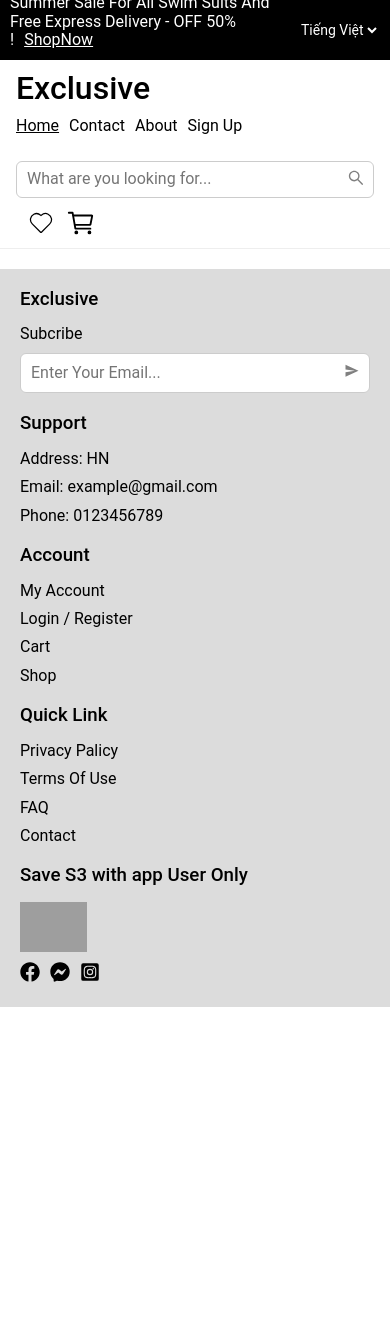
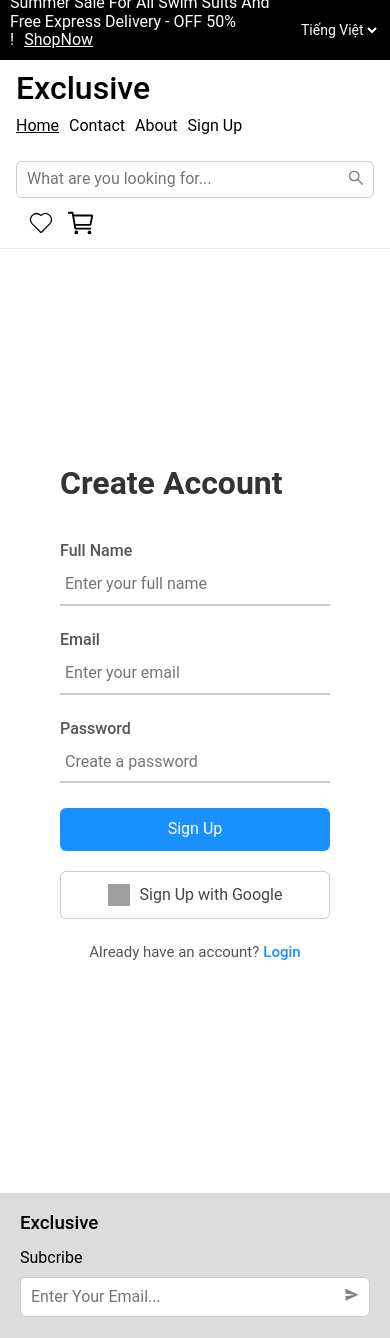
Before and after one commit to nguyenketri/Website_ReactIs, a React (Create React App) app in the folder fe/my_shop/: page /signup in a window 390 px wide. Shown: the top 1338 px of the page. Before the commit the page ends 1007 px from the top, so only its background shows below. Built offline with nearby package versions, Linux system fonts and the light colour scheme; grey boxes are pictures that could not be loaded.

Commit message:
finish form login and sign_up

```diff
--- /dev/null
+++ b/fe/my_shop/src/pages/authen/login.js
@@ -0,0 +1,47 @@
+import { Form, Input, Button, Checkbox } from "antd";
+import "./style.scss";
+
+export default function LoginPage() {
+
+  return (
+    <div class="login-container">
+
+  <div class="login-image">
+    <img
+      src="https://images.unsplash.com/photo-1517245386807-bb43f82c33c4"
+      alt="login banner"
+    />
+  </div>
+
+
+  <div class="login-form">
+    <h2>Login</h2>
+    <form action="#">
+      <div class="form-group">
+        <label for="username">Username</label>
+        <input type="text" id="username" placeholder="Enter username" required />
+      </div>
+
+      <div class="form-group">
+        <label for="password">Password</label>
+        <input
+          type="password"
+          id="password"
+          placeholder="Enter password"
+          required
+        />
+      </div>
+
+      <div class="form-actions">
+        <button type="submit">Login</button>
+      </div>
+
+      <p class="forgot-password">
+        <a href="#">Forgot Password?</a>
+      </p>
+    </form>
+  </div>
+</div>
+
+  );
+}
--- /dev/null
+++ b/fe/my_shop/src/pages/authen/sign_up/sign_up.js
@@ -0,0 +1,74 @@
+import { Form, Input, Button, Checkbox } from "antd";
+import "./style.scss";
+import { Link } from "react-router-dom";
+
+export default function SignUPScreem() {
+
+  return (
+    <div class="signup-container">
+
+  <div class="signup-image">
+    <img
+      src="https://images.unsplash.com/photo-1517245386807-bb43f82c33c4"
+      alt="signup banner"
+    />
+  </div>
+
+
+  <div class="signup-form">
+    <h2>Create Account</h2>
+
+    <form action="#">
+      <div class="form-group">
+        <label for="fullname">Full Name</label>
+        <input
+          type="text"
+          id="fullname"
+          placeholder="Enter your full name"
+          required
+        />
+      </div>
+
+      <div class="form-group">
+        <label for="email">Email</label>
+        <input
+          type="email"
+          id="email"
+          placeholder="Enter your email"
+          required
+        />
+      </div>
+
+      <div class="form-group">
+        <label for="password">Password</label>
+        <input
+          type="password"
+          id="password"
+          placeholder="Create a password"
+          required
+        />
+      </div>
+
+      <div class="form-actions">
+        <button type="submit">Sign Up</button>
+      </div>
+
+      <div class="google-signup">
+        <button type="button" class="google-btn">
+          <img
+            src="https://www.svgrepo.com/show/355037/google.svg"
+            alt="google icon"
+          />
+          Sign Up with Google
+        </button>
+      </div>
+
+      <p class="account-login">
+        Already have an account?
+       <Link to="/login">Login</Link>
+      </p>
+    </form>
+  </div>
+</div>
+  )
+}
--- /dev/null
+++ b/fe/my_shop/src/pages/authen/sign_up/style.scss
@@ -0,0 +1,151 @@
+/* Tổng layout chia đôi màn hình */
+.signup-container {
+  display: flex;
+  height: 100vh;
+  font-family: "Poppins", sans-serif;
+  margin: 50px 0;
+}
+
+/* Bên trái: ảnh */
+.signup-image {
+  flex: 1;
+}
+
+.signup-image img {
+  width: 100%;
+  height: 100%;
+  object-fit: cover;
+}
+
+/* Bên phải: form */
+.signup-form {
+  flex: 1;
+  display: flex;
+  flex-direction: column;
+  justify-content: center;
+  padding: 60px;
+  background-color: #fff;
+}
+
+.signup-form h2 {
+  font-size: 32px;
+  font-weight: 600;
+  margin-bottom: 40px;
+  color: #333;
+}
+
+/* Ô nhập liệu */
+.form-group {
+  margin-bottom: 25px;
+}
+
+.form-group label {
+  display: block;
+  font-weight: 500;
+  margin-bottom: 5px;
+  color: #555;
+}
+
+.form-group input {
+  width: 100%;
+  padding: 10px 5px;
+  border: none;
+  border-bottom: 2px solid #ccc;
+  outline: none;
+  font-size: 16px;
+  transition: border-color 0.3s;
+}
+
+.form-group input:focus {
+  border-bottom-color: #1890ff;
+}
+
+/* Nút đăng ký */
+.form-actions {
+  margin-top: 20px;
+}
+
+.form-actions button {
+  width: 100%;
+  padding: 12px;
+  background-color: #1890ff;
+  color: white;
+  border: none;
+  border-radius: 6px;
+  font-size: 16px;
+  cursor: pointer;
+  transition: background-color 0.3s;
+}
+
+.form-actions button:hover {
+  background-color: #40a9ff;
+}
+
+/* Nút Google */
+.google-signup {
+  margin-top: 20px;
+}
+
+.google-btn {
+  width: 100%;
+  padding: 12px;
+  background-color: white;
+  color: #444;
+  border: 1px solid #ccc;
+  border-radius: 6px;
+  font-size: 16px;
+  cursor: pointer;
+  display: flex;
+  align-items: center;
+  justify-content: center;
+  gap: 10px;
+  transition: all 0.3s;
+}
+
+.google-btn img {
+  width: 22px;
+  height: 22px;
+}
+
+.google-btn:hover {
+  background-color: #f5f5f5;
+  border-color: #999;
+}
+
+/* Link Login */
+.account-login {
+  margin-top: 25px;
+  text-align: center;
+  font-size: 15px;
+  color: #555;
+}
+
+.account-login a {
+  color: #1890ff;
+  text-decoration: none;
+  font-weight: 500;
+  margin-left: 4px;
+  transition: color 0.3s;
+}
+
+.account-login a:hover {
+  color: #40a9ff;
+  text-decoration: underline;
+}
+
+/* Responsive: Ẩn ảnh ở màn hình nhỏ */
+@media (max-width: 768px) {
+  .signup-container {
+    flex-direction: column;
+  }
+
+  .signup-image {
+    display: none;
+  }
+
+  .signup-form {
+    flex: none;
+    height: 100vh;
+    justify-content: center;
+  }
+}
--- /dev/null
+++ b/fe/my_shop/src/pages/authen/style.scss
@@ -0,0 +1,103 @@
+/* Tổng layout chia đôi màn hình */
+.login-container {
+  display: flex;
+  height: 100vh;
+  font-family: "Poppins", sans-serif;
+  margin: 50px 0;
+}
+
+/* Bên trái: ảnh */
+.login-image {
+  flex: 1;
+}
+
+.login-image img {
+  width: 100%;
+  height: 100%;
+  object-fit: cover;
+}
+
+/* Bên phải: form */
+.login-form {
+  flex: 1;
+  display: flex;
+  flex-direction: column;
+  justify-content: center;
+  padding: 60px;
+  background-color: #fff;
+  h2{
+    text-align: center;
+  }
+}
+
+.login-form h2 {
+  font-size: 32px;
+  font-weight: 600;
+  margin-bottom: 40px;
+  color: #333;
+}
+
+/* Ô nhập liệu */
+.form-group {
+  margin-bottom: 25px;
+}
+
+.form-group label {
+  display: block;
+  font-weight: 500;
+  margin-bottom: 5px;
+  color: #555;
+}
+
+.form-group input {
+  width: 100%;
+  padding: 10px 5px;
+  border: none;
+  border-bottom: 2px solid #ccc;
+  outline: none;
+  font-size: 16px;
+  transition: border-color 0.3s;
+}
+
+.form-group input:focus {
+  border-bottom-color: #1890ff;
+}
+
+/* Nút đăng nhập */
+.form-actions {
+  margin-top: 20px;
+}
+
+.form-actions button {
+  width: 100%;
+  padding: 12px;
+  background-color: #1890ff;
+  color: white;
+  border: none;
+  border-radius: 6px;
+  font-size: 16px;
+  cursor: pointer;
+  transition: background-color 0.3s;
+}
+
+.form-actions button:hover {
+  background-color: #40a9ff;
+}
+
+/* Forgot password */
+.forgot-password {
+  margin-top: 15px;
+  text-align: center;
+}
+
+.forgot-password a {
+  text-decoration: none;
+  color: #1890ff;
+  font-weight: 500;
+  transition: color 0.3s;
+}
+
+.forgot-password a:hover {
+  color: #40a9ff;
+  text-decoration: underline;
+}
--- a/fe/my_shop/src/pages/users/theme/header/index.js
+++ b/fe/my_shop/src/pages/users/theme/header/index.js
@@ -10,7 +10,7 @@ const Header = () => {
 
     const menuItems = [
         { name: "Home", path: "home" },
-        { name: "Contact", path: "contact" },
+        { name: "Contact", path: "login" },
         { name: "About", path: "about" },
         { name: "Sign Up", path: "signup" },
     ];
--- a/fe/my_shop/src/utils/router.js
+++ b/fe/my_shop/src/utils/router.js
@@ -4,5 +4,9 @@ export const ROUTERS = {
         PROFILE: "/profile",
         PRODUCT: "/product",
 
+    },
+    AIUTHEN: {
+        LOGIN:'/login',
+        REGISTER: "/signup"
     }
 }
```
Also changed, not shown: fe/my_shop/src/router.js (+13 -1 lines).
